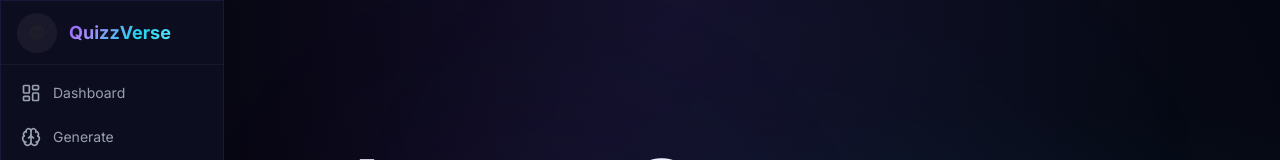
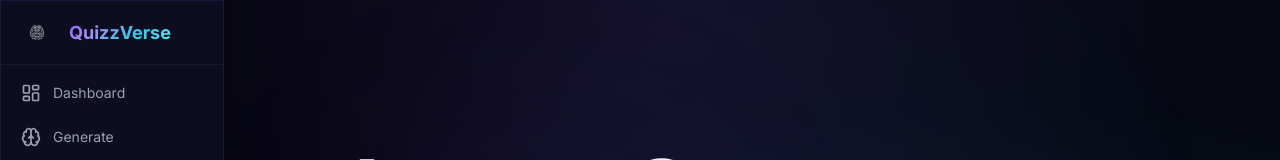
Before and after one commit to MuhammadHamza123c/Quizzverse, a Next.js app in the folder frontend/: page / in a window 1280 px wide. Shown: the top 160 px of the page. Built offline with nearby package versions, Linux system fonts and the light colour scheme; no server answers.

Commit message:
fix: force logo to white with brightness-0 invert

```diff
--- a/frontend/src/components/Navbar.tsx
+++ b/frontend/src/components/Navbar.tsx
@@ -76,8 +76,8 @@ export default function Sidebar() {
       >
         {/* Logo */}
         <Link href="/" className="flex items-center gap-3 h-16 px-4 border-b border-white/5 shrink-0">
-          <div className="w-10 h-10 rounded-xl bg-white/5 flex items-center justify-center shrink-0 overflow-hidden">
-            <img src="/logo.png" alt="QuizzVerse" className="w-8 h-8 object-contain" />
+          <div className="w-10 h-10 rounded-xl flex items-center justify-center shrink-0 overflow-hidden">
+            <img src="/logo.png" alt="QuizzVerse" className="w-8 h-8 object-contain brightness-0 invert" />
           </div>
           <span className={`text-lg font-bold gradient-text whitespace-nowrap transition-opacity duration-300 ${
             hovered ? "opacity-100" : "opacity-0 pointer-events-none"
```
